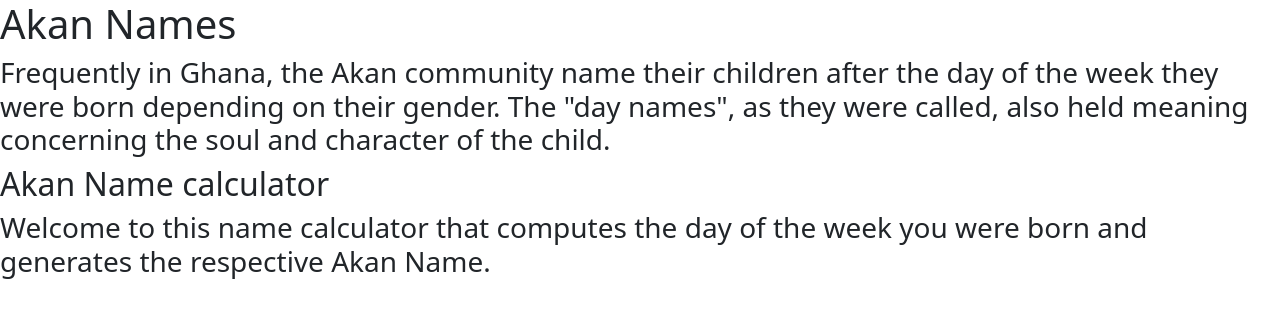
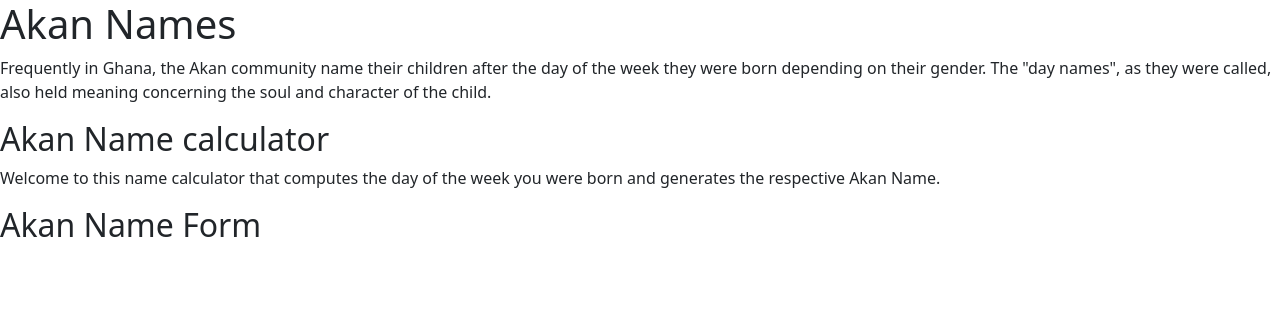
Before and after one commit to Nyakea/Akan-webapp, a plain HTML site: page index.html in a window 1280 px wide. Drawn offline with nearby package versions, Linux system fonts and the light colour scheme.

Commit message:
link javascript to index.html.

```diff
--- a/index.html
+++ b/index.html
@@ -14,9 +14,12 @@
 
 <body>
     <h1>Akan Names</h1>
-    <h3>Frequently in Ghana, the Akan community name their children after the day of the week they were born depending on their gender. The "day names", as they were called, also held meaning concerning the soul and character of the child.</h3>
+    <p>Frequently in Ghana, the Akan community name their children after the day of the week they were born depending on their gender. The "day names", as they were called, also held meaning concerning the soul and character of the child.</p>
     <h2>Akan Name calculator</h2>
-    <h3>Welcome to this name calculator that computes the day of the week you were born and generates the respective Akan Name.</h3>
+    <p>Welcome to this name calculator that computes the day of the week you were born and generates the respective Akan Name.</p>
+    <h2>Akan Name Form</h2>
+
+    <script src="js/scripts.js"></script>
 
 </body>
 
```
